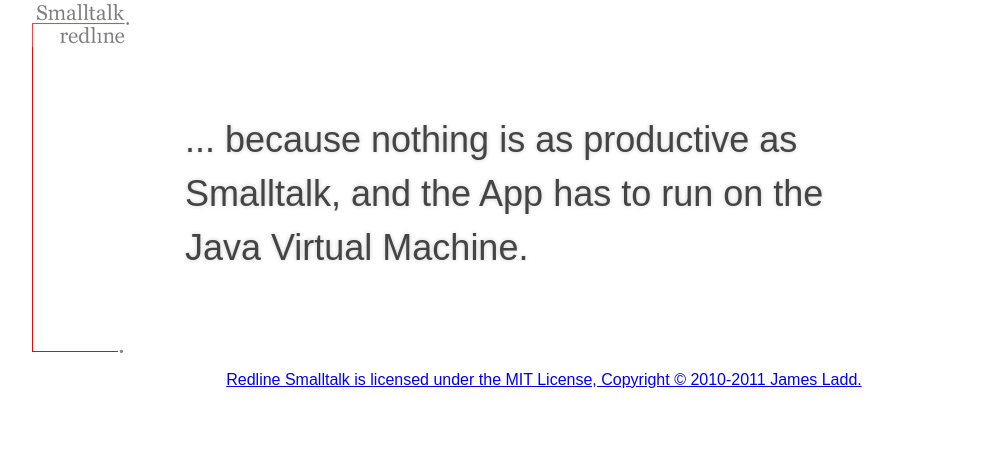
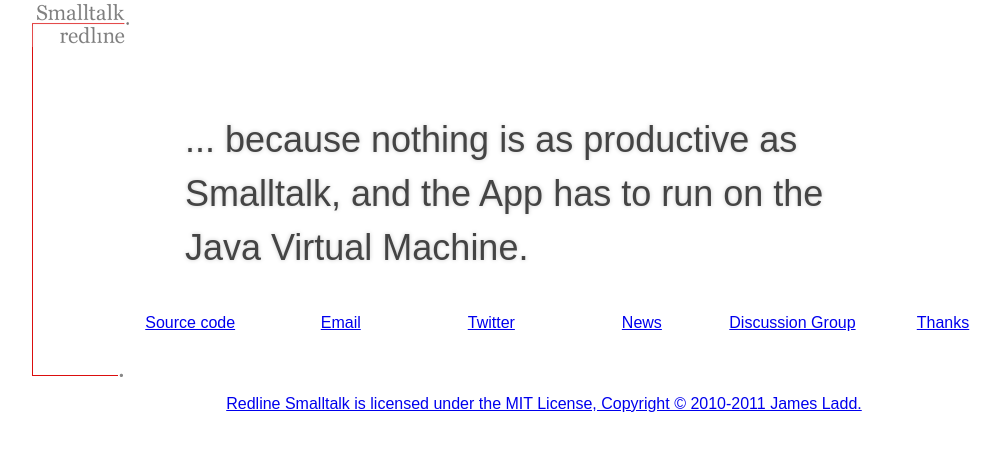
Before and after one commit to redline-smalltalk/redline-smalltalk.github.com, a Jekyll site: the page built from index.html, in a window 1280 px wide. Shown: the top 451 px of the page, without its empty margins (96-1096 px from the left). Built offline with Jekyll 4.4.1, drawn with Linux system fonts in a browser that asks for light colours; nearby versions of some CDN libraries.

Commit message:
Adds navigation links back in.
This is a quickie temporary while I work on something better.

```diff
--- a/index.html
+++ b/index.html
@@ -7,23 +7,12 @@
   ... because nothing is as productive as Smalltalk, and the App has to run on the Java Virtual Machine.
   </p>
 </div>
-<!--
-<div id="download" class="left">
-  <a href="http://github.com/redline-smalltalk/redline-smalltalk" title="Binaries" id="binaries" class="">Binaries</a>
+
+<nav>
   <a href="http://github.com/redline-smalltalk/redline-smalltalk" title="Source code" id="sourcecode" class="">Source code</a>
-</div>
-
-<div id="community" class="left">
   <a href="mailto:object@redline.st" title="Email" id="email" class="">Email</a>
   <a href="http://twitter.com/redline_st" title="Follow redline_st on Twitter" id="twitter" class="">Twitter</a>
   <a href="http://blog.redline.st/" title="News" id="news" class="">News</a>
   <a href="http://groups.google.com/group/redline-smalltalk" title="Discussion Group" id="discussion" class="">Discussion Group</a>
-</div>
-
-<div id="documents" class="left">
-  <a href="http://github.com/redline-smalltalk/redline-smalltalk/wiki" title="Guides" id="guides" class="">Guides</a>
-  <a href="http://github.com/redline-smalltalk/redline-smalltalk/wiki" title="Books" id="books" class="">Books</a>
-  <a href="http://github.com/redline-smalltalk/redline-smalltalk/wiki" title="FAQ" id="faq" class="">FAQ</a>
   <a href="/thanks.html" title="Thanks" id="thanks" class="">Thanks</a>
-</div>
--->
+</nav>
--- a/stylesheet/h5b-style.css
+++ b/stylesheet/h5b-style.css
@@ -240,130 +240,16 @@
   margin-left:70px;
 }
 
-#download, #community, #documents {
-  height:213px;
-  padding:0 10px 0 45px;
-  margin:30px 0 0 0;
-  width:120px;
-  float: left;
+nav {
+  display:block;
+  overflow:auto;
 }
 
-#download a, #community a, #documents a {
-  display:block;
-  border:none;
-  height:40px;
-  margin:0 0 0 15px;
-  padding:15px 0 0 55px;
-  width:50px;
+nav a {
+  float:left;
+  text-align:center;
+  width:16%;
 }
-
-#download {
-  margin-left:75px;
-  background:url(/image/download.png) no-repeat left top;
-  float: left;
-}
-
-#download:hover {
-  background:url(/image/download-hover.png) no-repeat 0 0;
-}
-
-#download a {
-  background:url(/image/download-icon.png) no-repeat 0 0;
-}
-
-#download a:hover {
-  background-image:url(/image/download-icon-hover.png);
-}
-
-#community {
-  margin-left:45px;
-  background:url(/image/community.png) no-repeat left top;
-  float: left;
-}
-
-#community:hover {
-  background:url(/image/community-hover.png) no-repeat 0 0;
-}
-
-#community a:hover, #download a:hover, #documents a:hover {
-  color:#DA1F26
-}
-
-a#email {
-  background:url(/image/email.png) no-repeat 0 0;
-}
-
-a#email:hover {
-  background-image:url(/image/email-hover.png);
-}
-
-a#twitter {
-  background:url(/image/twitter.png) no-repeat 0 0;
-}
-
-a#twitter:hover {
-  background:url(/image/twitter-hover.png) no-repeat 0 0;
-}
-
-a#news {
-  background:url(/image/news.png) no-repeat 0 0;
-}
-
-a#news:hover {
-  background:url(/image/news-hover.png) no-repeat 0 0;
-}
-
-a#discussion {
-  background:url(/image/discussion.png) no-repeat 0 0;
-}
-
-a#discussion:hover {
-  background:url(/image/discussion-hover.png) no-repeat 0 0;
-}
-
-#documents {
-  margin-left:55px;
-  background:url(/image/documents.png) no-repeat left top;
-  float: left;
-}
-
-#documents:hover {
-  background:url(/image/documents-hover.png) no-repeat 0 0;
-}
-
-a#guides {
-  background:url(/image/docs-icon.png) no-repeat 0 0;
-}
-
-a#guides:hover {
-  background-image:url(/image/docs-icon-hover.png);
-}
-
-a#books {
-  background:url(/image/docs-icon.png) no-repeat 0 0;
-}
-
-a#books:hover {
-  background-image:url(/image/docs-icon-hover.png);
-}
-
-a#faq {
-  background:url(/image/docs-faq.png) no-repeat 0 0;
-}
-
-a#faq:hover {
-  background:url(/image/docs-faq-hover.png) no-repeat 0 0;
-}
-
-a#thanks {
-  background:url(/image/docs-thanks.png) no-repeat 0 0;
-}
-
-a#thanks:hover {
-  background:url(/image/docs-thanks-hover.png) no-repeat 0 0;
-}
-
-
 
 /* =============================================================================
    Non-semantic helper classes
```
